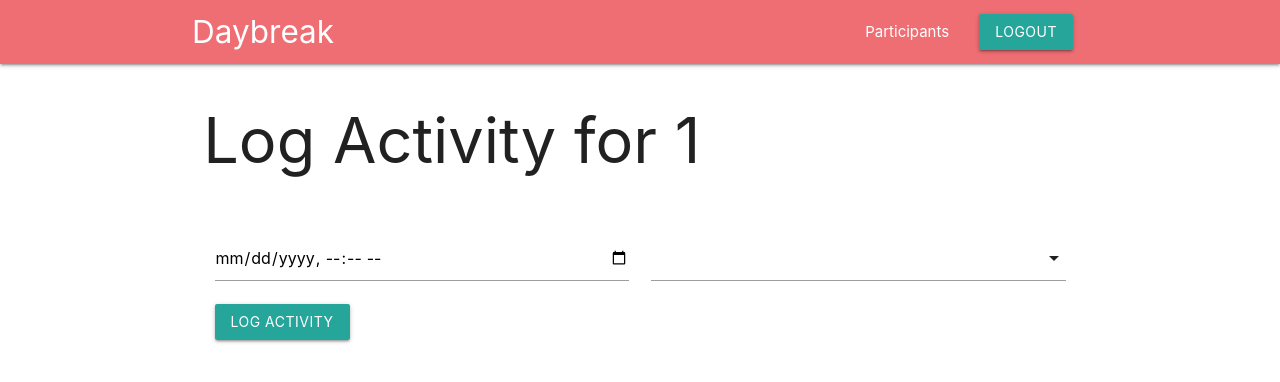
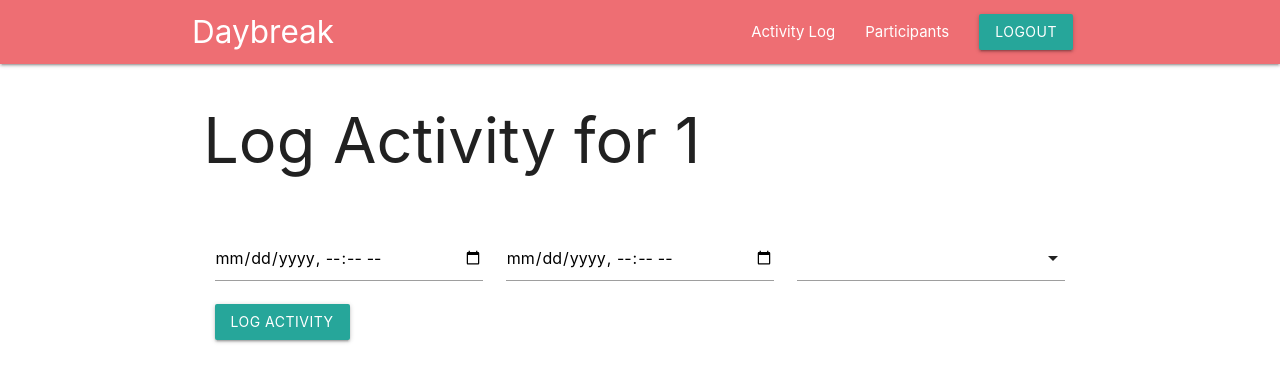
Before and after one commit to jcook-mgsu/daybreak, a CodeIgniter app: page /database/participants/log_activity?fname=1 in a window 1280 px wide. Shown: the top 382 px of the page. Run offline with CodeIgniter, Linux system fonts and the light colour scheme; the visitor is signed in with stand-in values (Sample User, id 1); data that the repository does not hold is empty; some libraries are stand-ins or nearby versions.

Commit message:
Added the ability to log an activity for a participant

```diff
--- a/application/controllers/Participants.php
+++ b/application/controllers/Participants.php
@@ -18,6 +18,7 @@ class Participants extends CI_Controller {
 		$this->load->model('Activity_model');
 	}
 
+	// Main participants list page
 	public function index() {
 		if(!$this->ion_auth->logged_in()) {
 			$this->session->set_flashdata("error", "Please login to access application.");
@@ -34,11 +35,27 @@ class Participants extends CI_Controller {
 		}
 	}
 
+	// Log an activity page
 	public function log_activity() {
 		if(!$this->ion_auth->logged_in()) {
 			$this->session->set_flashdata("error", "Please login to access application.");
 			redirect("auth/login");
 		} else {
+			// If log-activity has been submitted
+			if(isset($_POST['log-activity'])) {
+				// Create array of data to pass to model
+				$form_data = array(
+					'activity_date'			=> $_POST['activity_date'],
+					'activity_end_date'	=> $_POST['activity_end_date'],
+					'activity_type'			=> $_POST['activity_type'],
+					'participant_id'		=> $_POST['id']
+				);
+
+				$this->Activity_model->log_activity($form_data);
+				$this->session->set_flashdata("success", "Activity has been logged.");
+				redirect('participants/log_activity?id='.$_POST['id'].'&fname='.$_POST['fname'].'&lname='.$_POST['lname']);
+			}
+
 			$participants = $this->Participant_model->get_participants();
 			$activities = $this->Activity_model->get_activities();
 
@@ -51,4 +68,9 @@ class Participants extends CI_Controller {
 			$this->load->view('templates/template', $data);
 		}
 	}
+
+	// View all activities log
+	public function activity_log() {
+
+	}
 }
--- a/application/models/Activity_model.php
+++ b/application/models/Activity_model.php
@@ -24,7 +24,6 @@ defined('BASEPATH') OR exit('No direct script access allowed');
             $activities[] = array(
               'id'                    => $row['id'],
               'name'                  => $row['name']
-
             );
           }
         } else {
@@ -35,5 +34,15 @@ defined('BASEPATH') OR exit('No direct script access allowed');
       }
 
       // Log an activity to a participant
+      public function log_activity($data) {
+        // Prep the data for insertion
+        $data_prepped = array(
+          'participant_id'            => $data['participant_id'],
+          'activity_type_id'          => $data['activity_type'],
+          'activity_start_datetime'   => $data['activity_date'],
+					'activity_end_datetime'     => $data['activity_end_date']
+        );
 
+        $this->db->insert('activity_log', $data_prepped);
+      }
     }
--- a/application/views/participants/log-activity.php
+++ b/application/views/participants/log-activity.php
@@ -12,19 +12,31 @@
 <div class="row">
   <div class="col xl12">
     <?php echo form_open('participants/log_activity'); ?>
-    <div class=" input-field col xl6">
-      <?php // Comp Date Input
+    <div class=" input-field col xl4">
+      <?php // Start Date Input
         $params = array(
           'id'            => 'activity_date',
           'class'         => 'validate',
           'name'          => 'activity_date',
-          'placeholder'   => 'Activity Date',
+          'placeholder'   => 'Activity Start Date',
           'type'          => 'datetime-local'
         );
       ?>
       <?php echo form_input($params); ?>
     </div>
-    <div class="input-field col xl6">
+    <div class=" input-field col xl4">
+      <?php // End Date Input
+        $params = array(
+          'id'            => 'activity_end_date',
+          'class'         => 'validate',
+          'name'          => 'activity_end_date',
+          'placeholder'   => 'Activity End Date',
+          'type'          => 'datetime-local'
+        );
+      ?>
+      <?php echo form_input($params); ?>
+    </div>
+    <div class="input-field col xl4">
       <?php // Activity Type
         $options = array();
         foreach($activities as $activity) {
@@ -40,6 +52,9 @@
         );
       ?>
       <?php echo form_dropdown($params); ?>
+      <input type="hidden" name="id" value="<?php echo $_GET['id']; ?>">
+      <input type="hidden" name="fname" value="<?php echo $_GET['fname']; ?>">
+      <input type="hidden" name="lname" value="<?php echo $_GET['lname']; ?>">
     </div>
     <div class="col xl12">
       <?php // Submit input params
--- a/application/views/templates/header.php
+++ b/application/views/templates/header.php
@@ -20,6 +20,7 @@
             <?php if($this->ion_auth->logged_in()) : ?>
               <a href="#" data-target="mobile-demo" class="sidenav-trigger"><i class="material-icons">menu</i></a>
               <ul id="nav-mobile" class="right hide-on-med-and-down">
+                <li><a href="<?php echo base_url(); ?>participants/activity-log">Activity Log</a></li>
                 <li><a href="<?php echo base_url(); ?>participants/index">Participants</a></li>
                 <li><a href="<?php echo base_url(); ?>auth/logout" class="waves-effect waves-light btn">Logout</a></li>
               </ul>
@@ -29,6 +30,7 @@
       </nav>
       <?php if($this->ion_auth->logged_in()) : ?>
         <ul class="sidenav" id="mobile-demo">
+          <li><a href="<?php echo base_url(); ?>participants/activity-log">Activity Log</a></li>
           <li><a href="<?php echo base_url(); ?>participants/index">Participants</a></li>
           <li><a href="<?php echo base_url(); ?>auth/logout" class="waves-effect waves-light btn">Logout</a></li>
         </ul>
```
